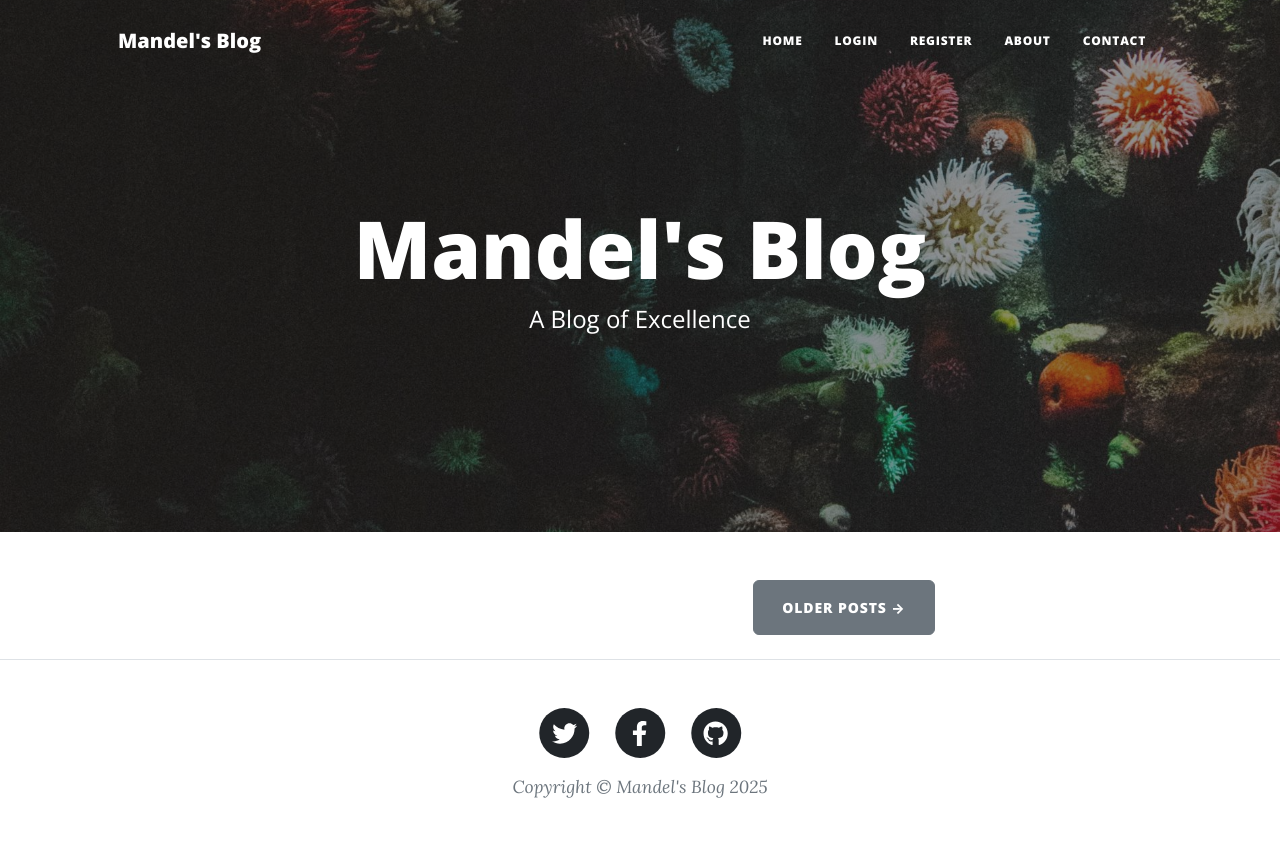
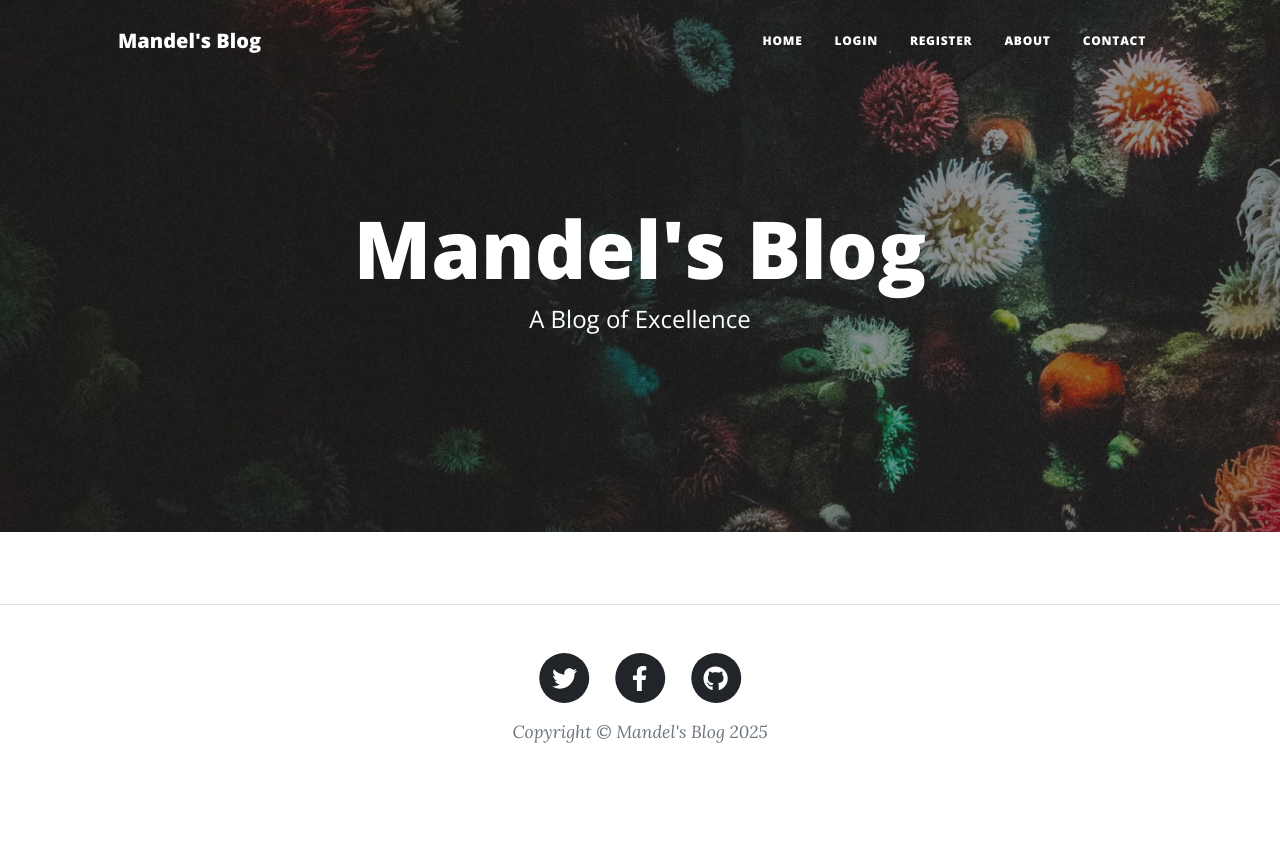
Before and after one commit to mandeell/Mandel_Blog_Complete, a Flask app: page / in a window 1280 px wide. After the commit the page ends 743 px from the top, so only its background shows below. Run offline with Flask 3, Linux system fonts and the light colour scheme; data that the repository does not hold is empty; some libraries are stand-ins or nearby versions.

Commit message:
fix the layout

```diff
--- a/templates/index.html
+++ b/templates/index.html
@@ -17,9 +17,9 @@
   </div>
 </header>
 <!-- Main Content-->
-<div class="container px-4 px-lg-5">
-  <div class="row gx-4 gx-lg-5 justify-content-center">
-    <div class="col-md-10 col-lg-8 col-xl-7">
+<div class="container position-relative px-4 px-lg-5">
+  <div class="row gx-4 gx-lg-5 justify-content-left">
+    <div class="col-12 text-start">
       <!-- Post preview-->
       {% for post in all_posts %}
       <div class="post-preview">
@@ -43,6 +43,7 @@
       <!-- New Post -->
       {% if current_user.agent %}
       <div class="d-flex justify-content-end mb-4">
+        <a class="btn btn-secondary text-uppercase me-3" href="#!">Older Posts →</a>
         <a
           class="btn btn-primary float-right"
           href="{{ url_for('routes.add_new_post') }}"
@@ -51,7 +52,7 @@
       {% endif %}
       <!-- Pager-->
       <div class="d-flex justify-content-end mb-4">
-        <a class="btn btn-secondary text-uppercase" href="#!">Older Posts →</a>
+
       </div>
     </div>
   </div>
```
